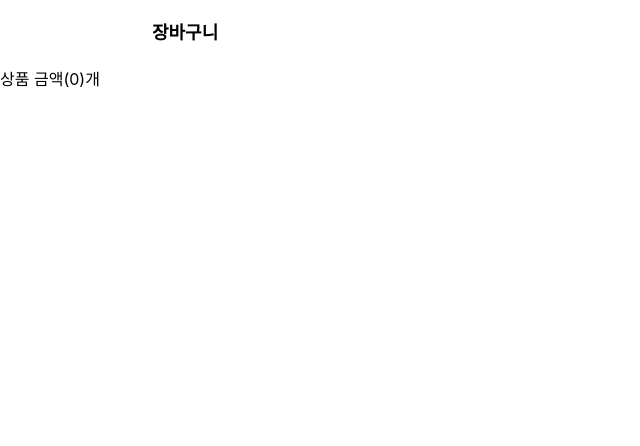
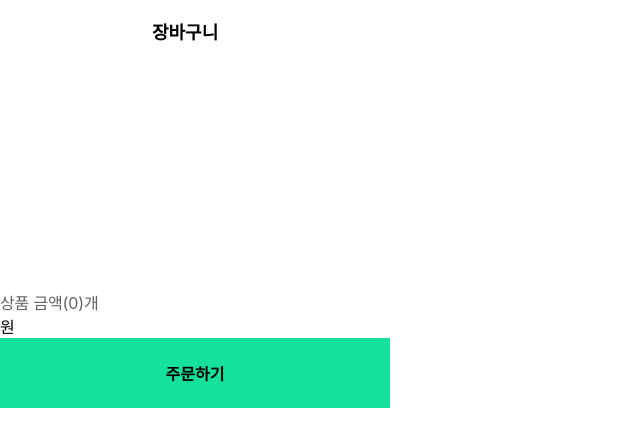
Before and after one commit to chaeeunj/comento-shopping, a React (Create React App) app: page /comento-shopping/basket in a window 1280 px wide. Shown: the top 446 px of the page, without its empty margins (0-640 px from the left). Built offline with nearby package versions, Linux system fonts and the light colour scheme.

Commit message:
상품금액 띄우기 시도

```diff
--- a/src/data/mockData.js
+++ b/src/data/mockData.js
@@ -45,7 +45,7 @@ export const mockTheme2Products = [
     thumbnail:
       'https://raw.githubusercontent.com/congchu/coment-shop-server/master/assets/images/product4.jpg',
     mainImage:
-      'https://raw.githubusercontent.com/congchu/coment-shop-server/master/assets/images/product1.jpg',
+      'https://raw.githubusercontent.com/congchu/coment-shop-server/master/assets/images/product1_detail.jpeg',
   },
   {
     id: 5,
@@ -55,7 +55,7 @@ export const mockTheme2Products = [
     thumbnail:
       'https://raw.githubusercontent.com/congchu/coment-shop-server/master/assets/images/product5.jpg',
     mainImage:
-      'https://raw.githubusercontent.com/congchu/coment-shop-server/master/assets/images/product1.jpg',
+      'https://raw.githubusercontent.com/congchu/coment-shop-server/master/assets/images/product2_detail.jpeg',
   },
   {
     id: 6,
@@ -66,7 +66,7 @@ export const mockTheme2Products = [
     thumbnail:
       'https://raw.githubusercontent.com/congchu/coment-shop-server/master/assets/images/product6.jpg',
     mainImage:
-      'https://raw.githubusercontent.com/congchu/coment-shop-server/master/assets/images/product1.jpg',
+      'https://raw.githubusercontent.com/congchu/coment-shop-server/master/assets/images/product2_detail.jpeg',
   },
 ];
 
--- a/src/index.js
+++ b/src/index.js
@@ -4,11 +4,7 @@ import './index.css';
 import App from './App';
 
 const root = ReactDOM.createRoot(document.getElementById('root'));
-root.render(
-  <React.StrictMode>
-    <App />
-  </React.StrictMode>
-);
+root.render(<App />);
 
 // If you want to start measuring performance in your app, pass a function
 // to log results (for example: reportWebVitals(console.log))
--- a/src/pages/Basket.jsx
+++ b/src/pages/Basket.jsx
@@ -8,6 +8,7 @@ import * as storage from '../utils/storage';
 const Basket = () => {
   const [basketItems, setBasketItems] = useState();
   const [basketItemCount, setBasketItemCount] = useState(0);
+  const [basketItemPrice, setBasketItemPrice] = useState(0);
 
   useEffect(() => {
     const items = storage.getBasketItems();
@@ -19,6 +20,13 @@ const Basket = () => {
     const items = storage.getBasketItems();
     setBasketItems(items);
   }, [basketItemCount]);
+
+  useEffect(() => {
+    const items = storage.getBasketItems();
+    setBasketItemPrice(items);
+    // items.forEach((item) => console.log(1234, item.price));
+    items.forEach((item) => setBasketItemPrice(basketItemPrice + items.price));
+  }, []);
 
   const onClickRemoveButton = (productId) => {
     storage.removeBasketItem(productId);
@@ -39,8 +47,14 @@ const Basket = () => {
             onClickRemoveButton={() => onClickRemoveButton(product.id)}
           />
         ))}
+      <AllBasketPrice>
+        <div>
+          <LeftBasketPrice>상품 금액({basketItemCount})개</LeftBasketPrice>
+          <RightBasketPrice>{basketItemPrice}원</RightBasketPrice>
+        </div>
 
-      <div> 상품 금액({basketItemCount})개</div>
+        <BuyButton>주문하기</BuyButton>
+      </AllBasketPrice>
     </BasketStyled>
   );
 };
@@ -48,3 +62,29 @@ const Basket = () => {
 export default Basket;
 
 const BasketStyled = styled.div``;
+
+const AllBasketPrice = styled.div`
+  padding-top: 227px;
+`;
+
+const LeftBasketPrice = styled.div`
+  font-weight: 400;
+  font-size: 16px;
+  line-height: 21px;
+  letter-spacing: -0.01em;
+  color: #616161;
+`;
+
+const RightBasketPrice = styled.div``;
+
+const BuyButton = styled.div`
+  width: 390px;
+  height: 70px;
+  background-color: #13e19c;
+  font-weight: 700;
+  font-size: 16px;
+  display: flex;
+  justify-content: center;
+  align-items: center;
+  text-align: center;
+`;
```
